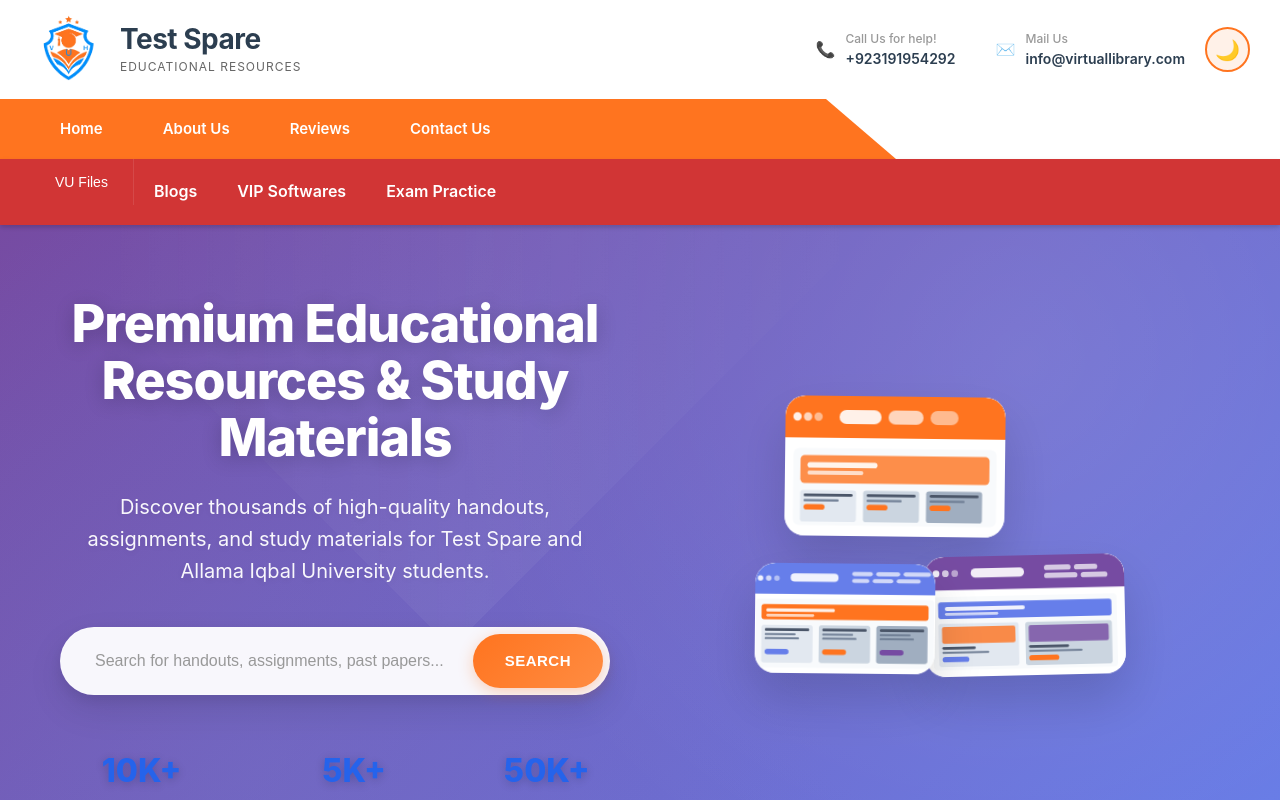
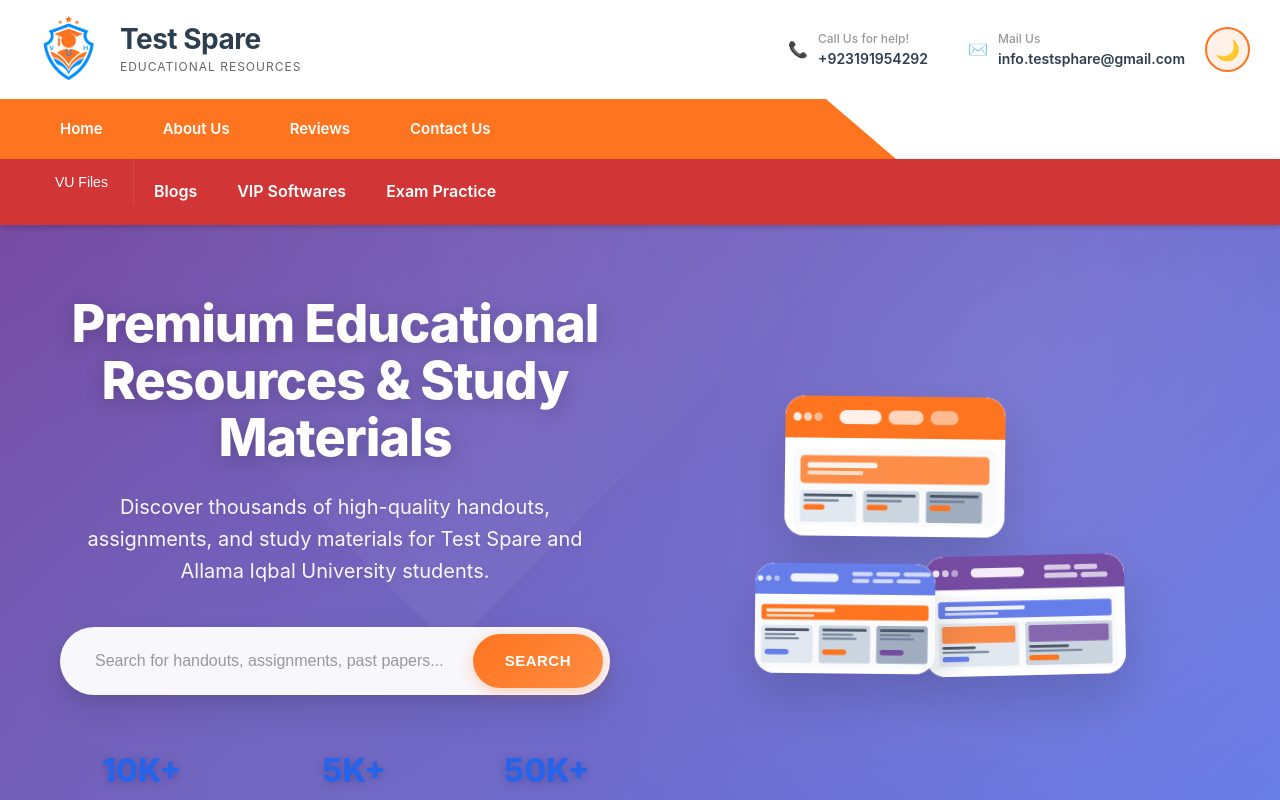
Before and after one commit to Sahirullah/TestSphare, a React (Vite) app: page / in a window 1280 px wide. Shown: the top 800 px of the page. Built offline with nearby package versions, Linux system fonts and the light colour scheme; the HTML template or start-up script is replaced by a standard one.

Commit message:
updating

```diff
--- a/src/components/Footer.jsx
+++ b/src/components/Footer.jsx
@@ -90,7 +90,7 @@
             <div className="footer-contact">
               <div className="contact-item">
                 <span className="contact-icon">📧</span>
-                <span>info@virtuallibrary.com</span>
+                <span>info.testsphare@gmail.com</span>
               </div>
               <div className="contact-item">
                 <span className="contact-icon">📞</span>
--- a/src/components/Header.jsx
+++ b/src/components/Header.jsx
@@ -76,7 +76,7 @@
                 <span className="contact-icon">✉️</span>
                 <div className="contact-text">
                   <span className="contact-label">Mail Us</span>
-                  <span className="contact-value">info@virtuallibrary.com</span>
+                  <span className="contact-value">info.testsphare@gmail.com</span>
                 </div>
               </div>
             </div>
--- a/src/pages/Contact.jsx
+++ b/src/pages/Contact.jsx
@@ -93,7 +93,7 @@
               </div>
               <h3>Email Us</h3>
               <p>Send us your questions and feedback</p>
-              <a href="mailto:info@virtuallibrary.com" className="contact-link">info@virtuallibrary.com</a>
+              <a href="mailto:info.testsphare@gmail.com" className="contact-link">info.testsphare@gmail.com</a>
             </div>
 
             <div className="contact-card">
```
